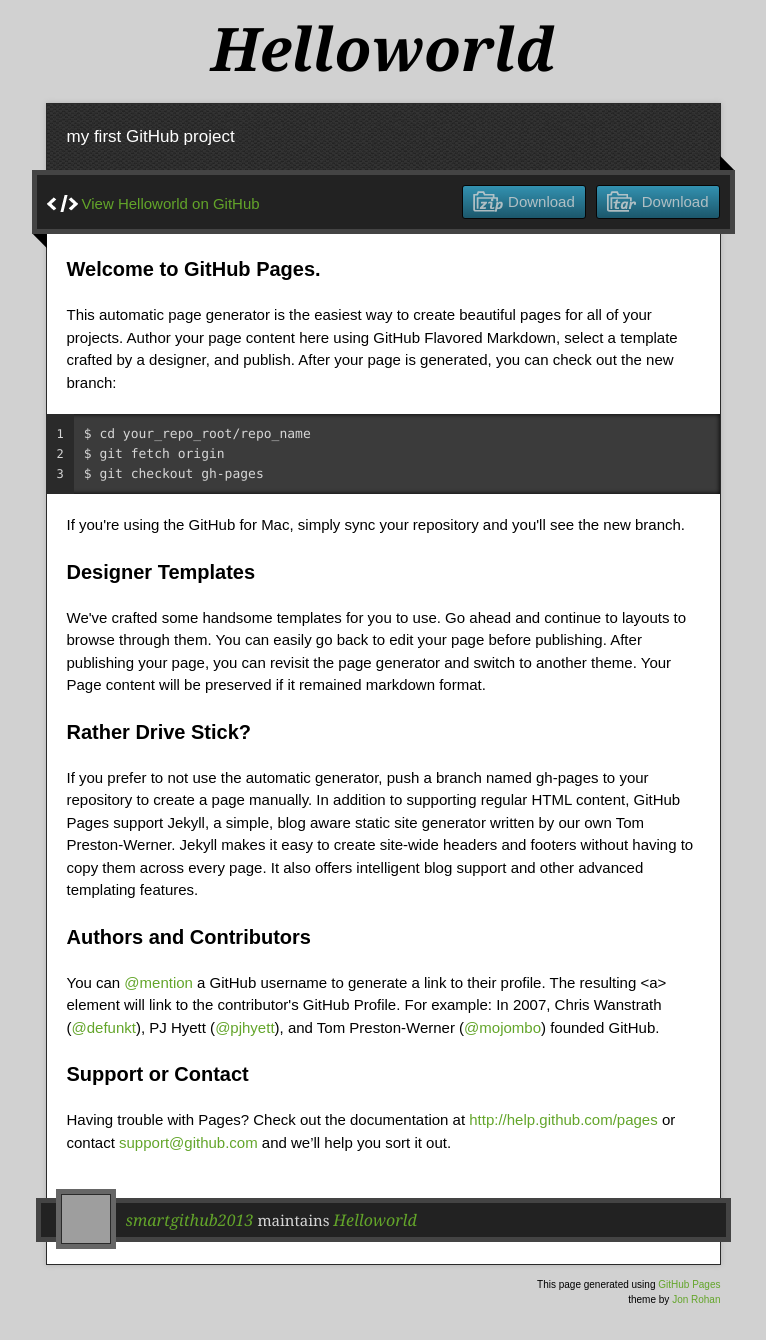
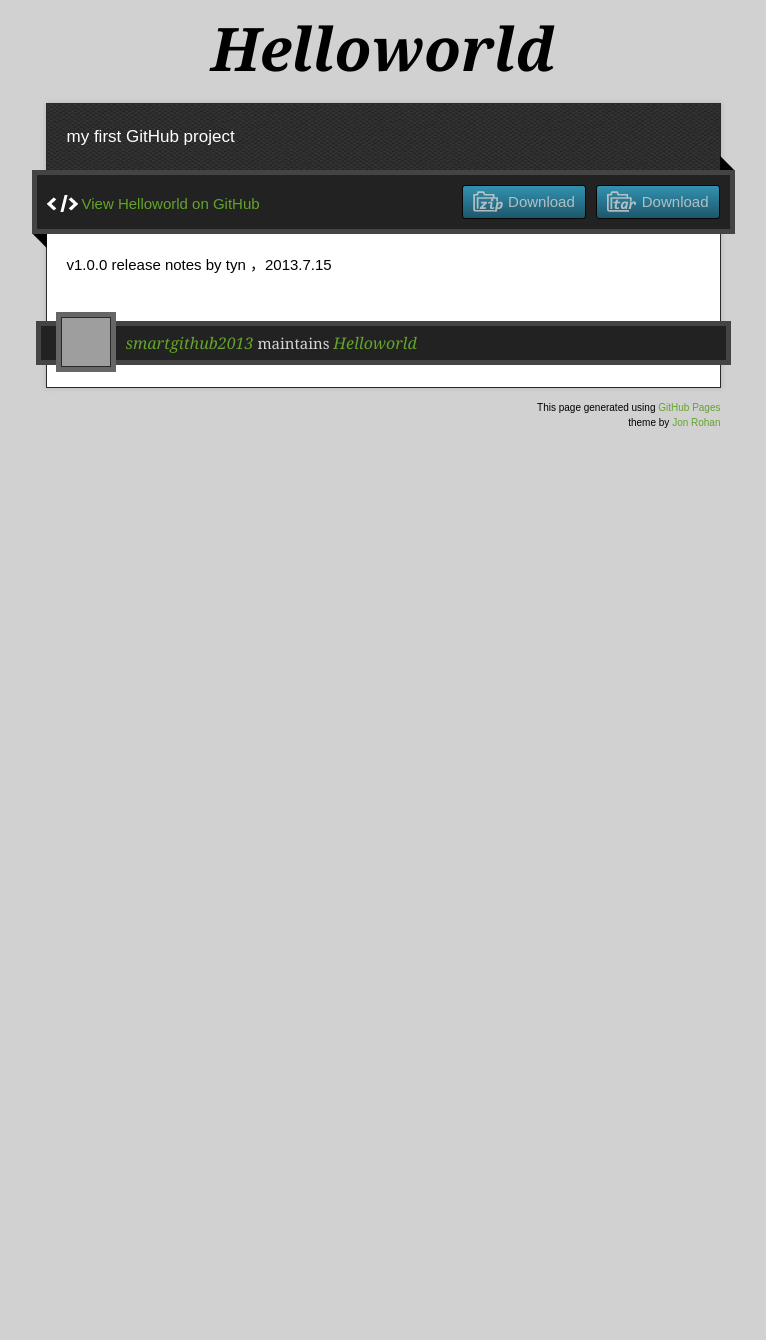
Before and after one commit to smartgithub2013/helloworld, a plain HTML site: page index.html in a window 1280 px wide. Shown: the part 27-1367 px from the top of the page, without its empty margins (257-1023 px from the left). After the commit the page ends 800 px from the top, so only its background shows below. Drawn offline with nearby package versions, Linux system fonts and the light colour scheme; grey boxes are pictures that could not be loaded.

```diff
--- a/index.html
+++ b/index.html
@@ -36,37 +36,7 @@
         <span class="blc"></span><span class="trc"></span>
         </div>
         <article class="markdown-body">
-          <h3>
-<a name="welcome-to-github-pages" class="anchor" href="#welcome-to-github-pages"><span class="octicon octicon-link"></span></a>Welcome to GitHub Pages.</h3>
-
-<p>This automatic page generator is the easiest way to create beautiful pages for all of your projects. Author your page content here using GitHub Flavored Markdown, select a template crafted by a designer, and publish. After your page is generated, you can check out the new branch:</p>
-
-<pre><code>$ cd your_repo_root/repo_name
-$ git fetch origin
-$ git checkout gh-pages
-</code></pre>
-
-<p>If you're using the GitHub for Mac, simply sync your repository and you'll see the new branch.</p>
-
-<h3>
-<a name="designer-templates" class="anchor" href="#designer-templates"><span class="octicon octicon-link"></span></a>Designer Templates</h3>
-
-<p>We've crafted some handsome templates for you to use. Go ahead and continue to layouts to browse through them. You can easily go back to edit your page before publishing. After publishing your page, you can revisit the page generator and switch to another theme. Your Page content will be preserved if it remained markdown format.</p>
-
-<h3>
-<a name="rather-drive-stick" class="anchor" href="#rather-drive-stick"><span class="octicon octicon-link"></span></a>Rather Drive Stick?</h3>
-
-<p>If you prefer to not use the automatic generator, push a branch named <code>gh-pages</code> to your repository to create a page manually. In addition to supporting regular HTML content, GitHub Pages support Jekyll, a simple, blog aware static site generator written by our own Tom Preston-Werner. Jekyll makes it easy to create site-wide headers and footers without having to copy them across every page. It also offers intelligent blog support and other advanced templating features.</p>
-
-<h3>
-<a name="authors-and-contributors" class="anchor" href="#authors-and-contributors"><span class="octicon octicon-link"></span></a>Authors and Contributors</h3>
-
-<p>You can <a href="https://github.com/blog/821" class="user-mention">@mention</a> a GitHub username to generate a link to their profile. The resulting <code>&lt;a&gt;</code> element will link to the contributor's GitHub Profile. For example: In 2007, Chris Wanstrath (<a href="https://github.com/defunkt" class="user-mention">@defunkt</a>), PJ Hyett (<a href="https://github.com/pjhyett" class="user-mention">@pjhyett</a>), and Tom Preston-Werner (<a href="https://github.com/mojombo" class="user-mention">@mojombo</a>) founded GitHub.</p>
-
-<h3>
-<a name="support-or-contact" class="anchor" href="#support-or-contact"><span class="octicon octicon-link"></span></a>Support or Contact</h3>
-
-<p>Having trouble with Pages? Check out the documentation at <a href="http://help.github.com/pages">http://help.github.com/pages</a> or contact <a href="mailto:support@github.com">support@github.com</a> and we’ll help you sort it out.</p>
+          <p>v1.0.0 release notes by tyn ，2013.7.15</p>
         </article>
       </div>
     </div>
```
Also changed, not shown: params.json (+1 -1 lines).
